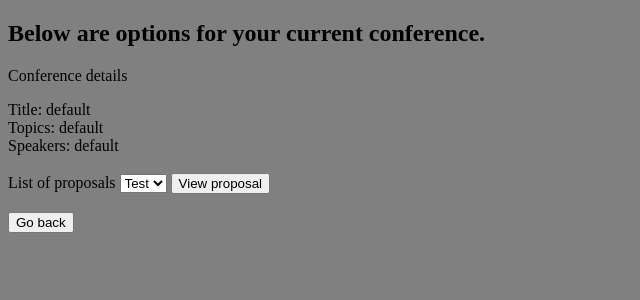
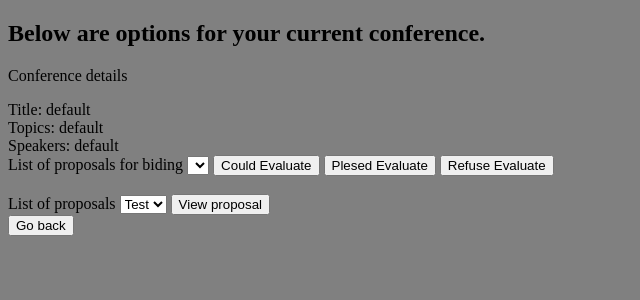
Before and after one commit to DobosP/stackoverflow, a Python web app: template app/templates/logged/pc/conferenceselected/conferenceselected.htm in a window 1280 px wide. Shown: the top 300 px of the page, without its empty margins (0-640 px from the left). Run offline with Jinja, Linux system fonts and the light colour scheme; the template is opened without the code that fills it, so the values that code supplies are empty.

Commit message:
update view for pc conference

```diff
--- a/app/templates/logged/pc/conferenceselected/conferenceselected.htm
+++ b/app/templates/logged/pc/conferenceselected/conferenceselected.htm
@@ -1,5 +1,18 @@
 <!DOCTYPE html>
 <html>
+	<head>
+		<meta name="viewport" content="width=device-width, initial-scale=1.0">
+		<title>jQuery AJAX Login Logout using Python Flask MySQL</title>
+		<script src="https://code.jquery.com/jquery-3.4.1.min.js"></script>
+		<script type="text/javascript" src="{{ url_for('static', filename='js/pcmember_conference.js') }}" >
+		<script type="text/javascript">
+			$SCRIPT_ROOT = {
+				{
+					request.script_root | tojson | safe
+				}
+			};
+		</script>
+	</head>
 <body style="background-color:grey">
 	<h2>Below are options for your current conference.</h2>
 	<p>Conference details</p>
@@ -12,14 +25,21 @@
 	<label>Speakers: </label>
 	<label id="pcconferencespeakers">default</label>
 	<br>
+		<div class="btn-group" >
+		<label for="pclistproposals_bind">List of proposals for biding</label>
+
+		<select id="pclistproposals_bind" name="pclistproposals_bind">
+		</select>
+		<button id="could_eval">Could Evaluate</button>
+		<button id="plesed_eval">Plesed Evaluate</button>
+		<button id="refsed_eval">Refuse Evaluate</button>
+	  </div>
 	<br>
-	<form action="./proposalselected/proposalselected.htm">
-		<label for="pclistproposals">List of proposals</label>
-		<select id="pclistproposals" name="pclistproposals">
-			<option value="test">Test</option>
-		</select>
-		<input type="submit" value="View proposal">
-	</form>
+	<label for="pclistproposals">List of proposals</label>
+	<select id="pclistproposals" name="pclistproposals">
+		<option value="test">Test</option>
+	</select>
+	<input type="submit" value="View proposal">
 	<br>
 	<form action="../loggedpc.htm">
 		<input type="submit" value="Go back">
```
